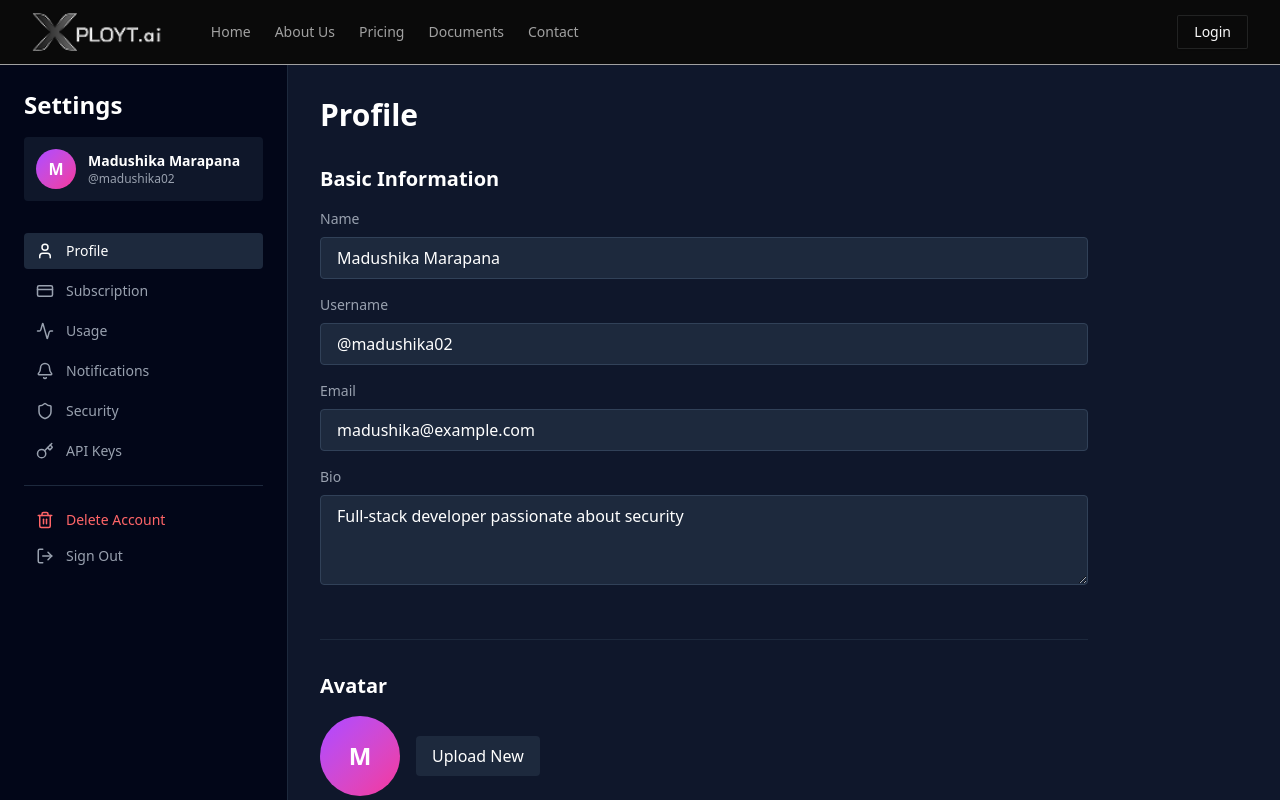
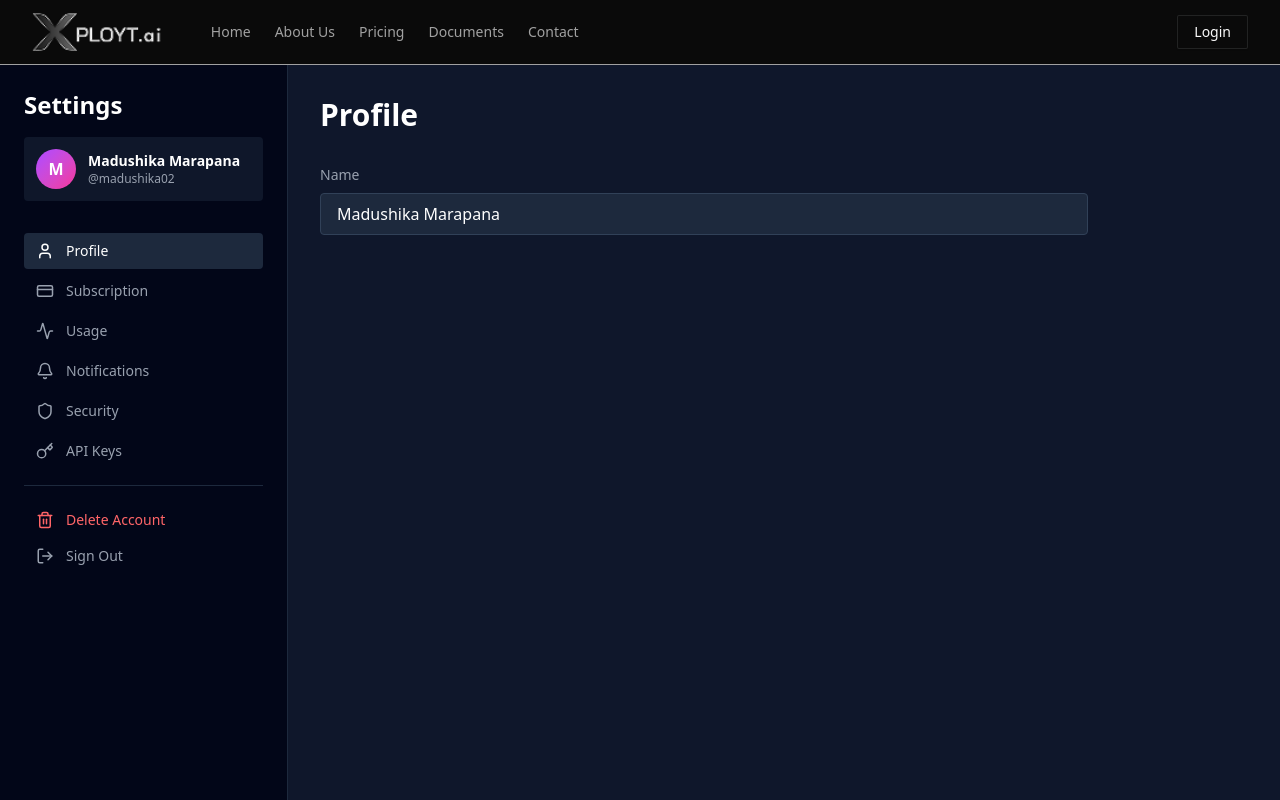
Before and after one commit to Xployt-ai/xployt-frontend, a React (Vite) app: page /settings in a window 1280 px wide. Shown: the top 800 px of the page. Built offline with nearby package versions, Linux system fonts and the light colour scheme.

Commit message:
feat: update SettingsPage to include Bill and Usage components, and enhance section rendering

```diff
--- a/src/pages/Settings.tsx
+++ b/src/pages/Settings.tsx
@@ -1,5 +1,7 @@
 import React, { useState } from 'react';
 import { User, CreditCard, Activity, Bell, Shield, Key, Trash2, LogOut } from 'lucide-react';
+import Bill from "./Bill";
+import Usage from './Usage';
 
 interface UserType {
   name: string;
@@ -55,19 +57,20 @@ export default function SettingsPage() {
         </nav>
       </aside>
 
-      <main className="flex-1 p-8 overflow-y-auto">
-        {activeSection === 'profile' && <ProfileSection user={user} />}
-        {activeSection === 'subscription' && <SubscriptionSection user={user} />}
-        {activeSection === 'usage' && <UsageSection user={user} />}
-        {activeSection === 'notifications' && <NotificationsSection />}
-        {activeSection === 'security' && <SecuritySection />}
-        {activeSection === 'api' && <APIKeysSection />}
-        {activeSection === 'delete' && <DeleteAccountSection />}
+      <main className="flex-1 overflow-y-auto p-8">
+        {activeSection === "profile" && <ProfileSection user={user} />}
+        {activeSection === "subscription" && <Bill />}
+        {activeSection === "usage" && <Usage />}
+        {activeSection === "notifications" && <div className="text-white">Notifications Section</div>}
+        {activeSection === "security" && <div className="text-white">Security Section</div>}
+        {activeSection === "api" && <div className="text-white">API Keys Section</div>}
+        {activeSection === "delete" && <div className="text-red-400">Delete Account Section</div>}
       </main>
     </div>
   );
 }
 
+// NavItem component
 interface NavItemProps {
   icon: React.ReactNode;
   label: string;
@@ -94,80 +97,18 @@ function NavItem({ icon, label, active, onClick, danger }: NavItemProps) {
   );
 }
 
-interface SectionProps {
-  title: string;
-  children: React.ReactNode;
-}
-
-function Section({ title, children }: SectionProps) {
-  return (
-    <div className="mb-8 pb-8 border-b border-slate-800 last:border-0">
-      <h3 className="text-white text-xl font-semibold mb-4">{title}</h3>
-      {children}
-    </div>
-  );
-}
-
-interface FieldProps {
-  label: string;
-  value: string;
-  textarea?: boolean;
-}
-
-function Field({ label, value, textarea }: FieldProps) {
-  return (
-    <div className="mb-4">
-      <label className="block text-gray-400 text-sm mb-2">{label}</label>
-      {textarea ? (
-        <textarea
-          defaultValue={value}
-          className="w-full bg-slate-800 border border-slate-700 rounded-lg px-4 py-2 text-white focus:outline-none focus:border-blue-500"
-          rows={3}
-        />
-      ) : (
-        <input
-          type="text"
-          defaultValue={value}
-          className="w-full bg-slate-800 border border-slate-700 rounded-lg px-4 py-2 text-white focus:outline-none focus:border-blue-500"
-        />
-      )}
-    </div>
-  );
-}
-
+// ProfileSection component (as you already defined)
 interface ProfileSectionProps {
   user: UserType;
 }
-
 function ProfileSection({ user }: ProfileSectionProps) {
   return (
     <div className="max-w-3xl">
       <h2 className="text-white text-3xl font-bold mb-8">Profile</h2>
-
-      <Section title="Basic Information">
-        <Field label="Name" value={user.name} />
-        <Field label="Username" value={`@${user.username}`} />
-        <Field label="Email" value={user.email} />
-        <Field label="Bio" value="Full-stack developer passionate about security" textarea />
-      </Section>
-
-      <Section title="Avatar">
-        <div className="flex items-center gap-4">
-          <div className="w-20 h-20 bg-gradient-to-br from-purple-500 to-pink-500 rounded-full flex items-center justify-center text-white font-bold text-2xl">
-            {user.avatar}
-          </div>
-          <button className="px-4 py-2 bg-slate-800 text-white rounded-lg hover:bg-slate-700 transition-colors">
-            Upload New
-          </button>
-        </div>
-      </Section>
-
-      <button className="mt-6 px-6 py-2 bg-blue-500 text-white rounded-lg hover:bg-blue-600 transition-colors">
-        Save Changes
-      </button>
+      <div className="mb-8 pb-8 border-b border-slate-800 last:border-0">
+        <label className="block text-gray-400 text-sm mb-2">Name</label>
+        <input type="text" defaultValue={user.name} className="w-full bg-slate-800 border border-slate-700 rounded-lg px-4 py-2 text-white focus:outline-none focus:border-blue-500" />
+      </div>
     </div>
   );
 }
-
-// -- Continue the rest similarly: SubscriptionSection, UsageSection, NotificationsSection, SecuritySection, APIKeysSection, DeleteAccountSection
-// Ensure all props are typed and optional props are handled (like time in SessionItem)
```
